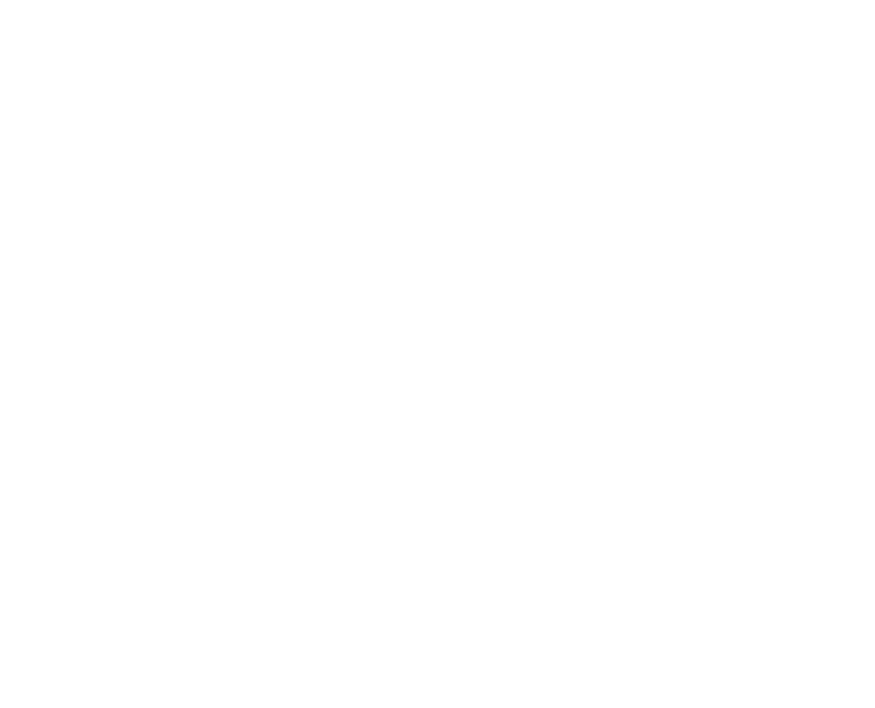
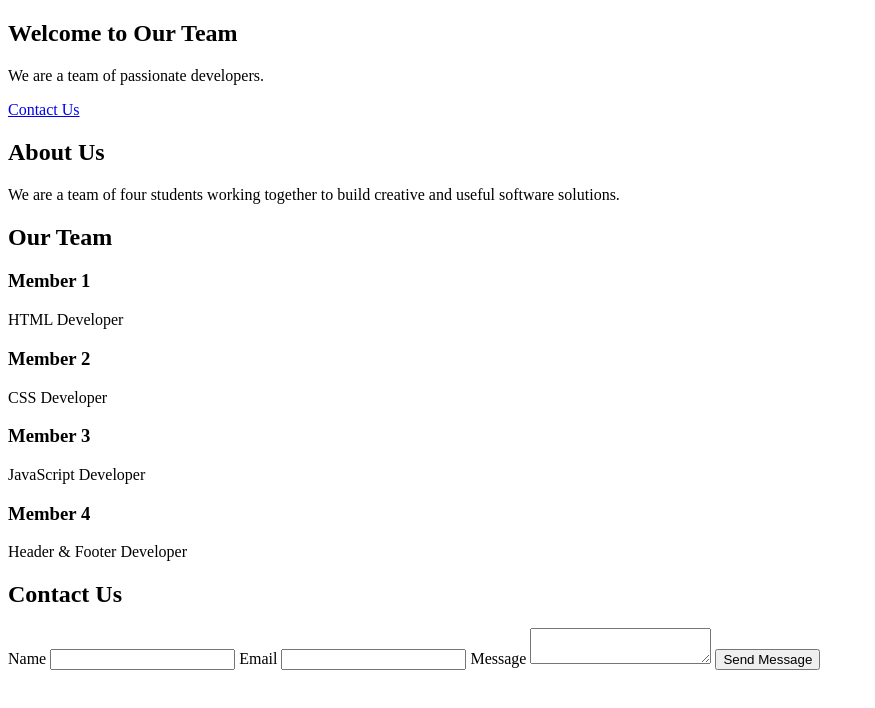
Before and after one commit to terananupama/team-portfolio-site, a plain HTML site: page index.html in a window 1280 px wide. Shown: the whole page, without its empty margins (0-875 px from the left). Drawn offline with Linux system fonts and the light colour scheme.

Commit message:
Add team and contact sections

```diff
--- a/index.html
+++ b/index.html
@@ -13,6 +13,71 @@
 
   <main>
     <!-- MEMBER 1: PAGE CONTENT (sections) goes here -->
+     <section id="home" class="hero">
+    <div class="hero-content">
+        <h1>Welcome to Our Team</h1>
+        <p>We are a team of passionate developers.</p>
+        <a href="#contact" class="btn">Contact Us</a>
+    </div>
+</section>
+<section id="about" class="about">
+    <h2>About Us</h2>
+    <p>
+        We are a team of four students working together to build
+        creative and useful software solutions.
+    </p>
+</section>
+
+<section id="team" class="team">
+    <h2>Our Team</h2>
+
+    <div class="team-container">
+
+        <div class="team-card">
+            <h3>Member 1</h3>
+            <p>HTML Developer</p>
+        </div>
+
+        <div class="team-card">
+            <h3>Member 2</h3>
+            <p>CSS Developer</p>
+        </div>
+
+        <div class="team-card">
+            <h3>Member 3</h3>
+            <p>JavaScript Developer</p>
+        </div>
+
+        <div class="team-card">
+            <h3>Member 4</h3>
+            <p>Header & Footer Developer</p>
+        </div>
+
+    </div>
+</section>
+<section id="contact" class="contact">
+    <h2>Contact Us</h2>
+
+    <form id="contact-form">
+
+        <label for="name">Name</label>
+        <input type="text" id="name" name="name">
+
+        <label for="email">Email</label>
+        <input type="email" id="email" name="email">
+
+        <label for="message">Message</label>
+        <textarea id="message" name="message"></textarea>
+
+        <button type="submit">Send Message</button>
+
+    </form>
+
+    <p id="form-message"></p>
+</section>
+
+
+
   </main>
 
   <!-- MEMBER 4: FOOTER goes here -->
```
